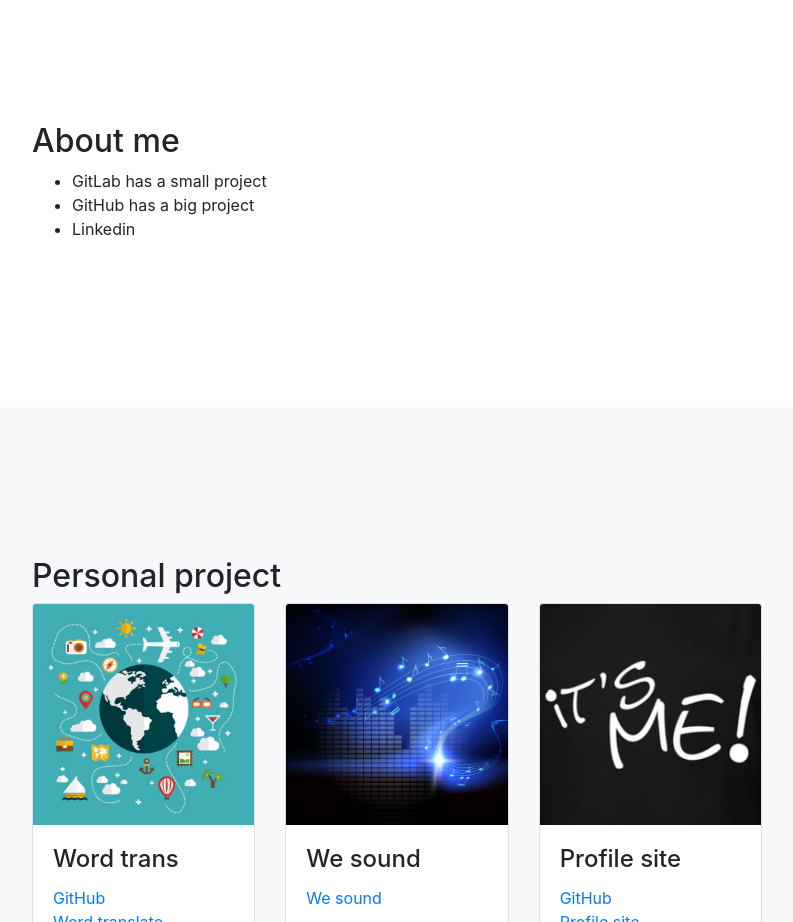
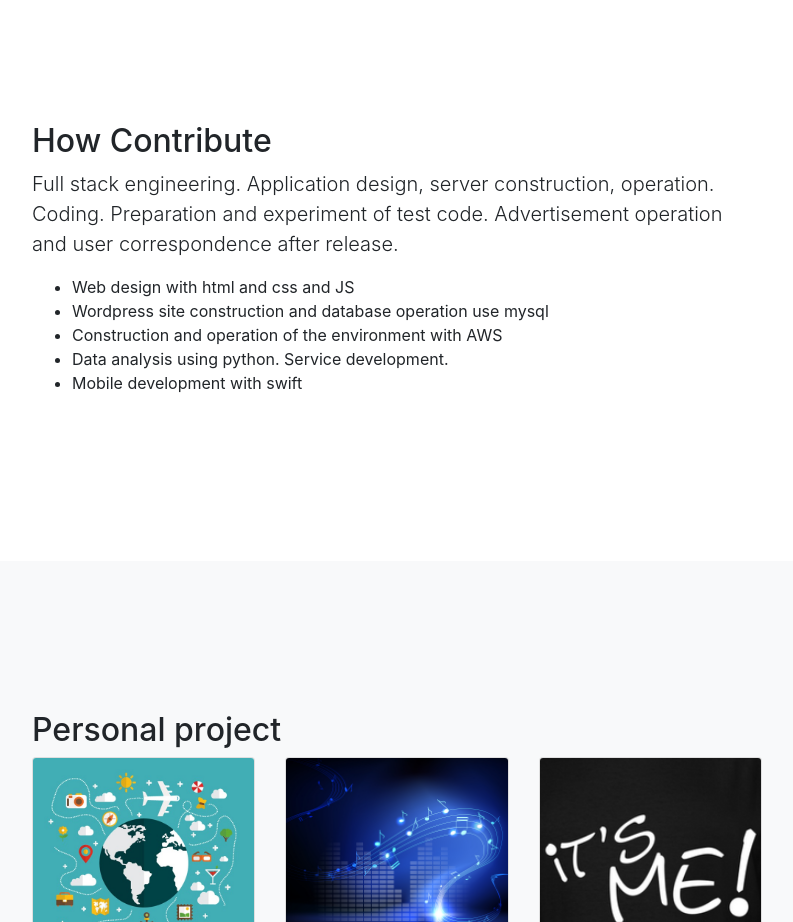
Before and after one commit to ryosuke-hujisawa/ryosuke-hujisawa.github.io, a plain HTML site: page index.html in a window 1280 px wide. Shown: the part 1320-2242 px from the top of the page, without its empty margins (243-1036 px from the left). Drawn offline with Linux system fonts and the light colour scheme.

Commit message:
return once

```diff
--- a/index.html
+++ b/index.html
@@ -158,11 +158,15 @@
                               <div class="container">
                                 <div class="row">
                                   <div class="col-lg-8 mx-auto">
-                                    <h2>About me</h2>
+                                    <h2>How Contribute</h2>
+
+                                    <p class="lead">Full stack engineering. Application design, server construction, operation.  Coding. Preparation and experiment of test code. Advertisement operation and user correspondence after release.</p>
                                     <ul>
-                                      <li>GitLab has a small project</li>
-                                      <li>GitHub has a big project</li>
-                                      <li>Linkedin</li>
+                                      <li>Web design with html and css and JS</li>
+                                      <li>Wordpress site construction and database operation use mysql</li>
+                                      <li>Construction and operation of the environment with AWS</li>
+                                      <li>Data analysis using python. Service development.</li>
+                                      <li>Mobile development with swift</li>
                                     </ul>
                                   </div>
                                 </div>
@@ -276,34 +280,14 @@
 
 
 <script type="text/javascript">
-  $(function(){
-  $('.box p').addClass('move');
-  $('.box h2').addClass('move');
-  $('.box ul').addClass('move');
-  $(window).scroll(function(){
-    $(".box").each(function(){
-      var imgPos = $(this).offset().top;
-      var scroll = $(window).scrollTop();
-      var windowHeight = $(window).height();
-      if (scroll > imgPos - windowHeight + windowHeight/5){
-        $(this).find("p").removeClass('move');
-        $(this).find("h2").removeClass('move');
-        $(this).find("ul").removeClass('move');
 
-      } else {
-        $(this).find("p").addClass('move');
-        $(this).find("h2").addClass('move');
-        $(this).find("ul").addClass('move');
-      }
-    });
-  });
-});
+
 
 
 
 
   $('.demo').t({
-  // ここにオプションを指定する
+    //ここにオプションを指定する
     speed : 100,
     speed_vary : true
   });
```
